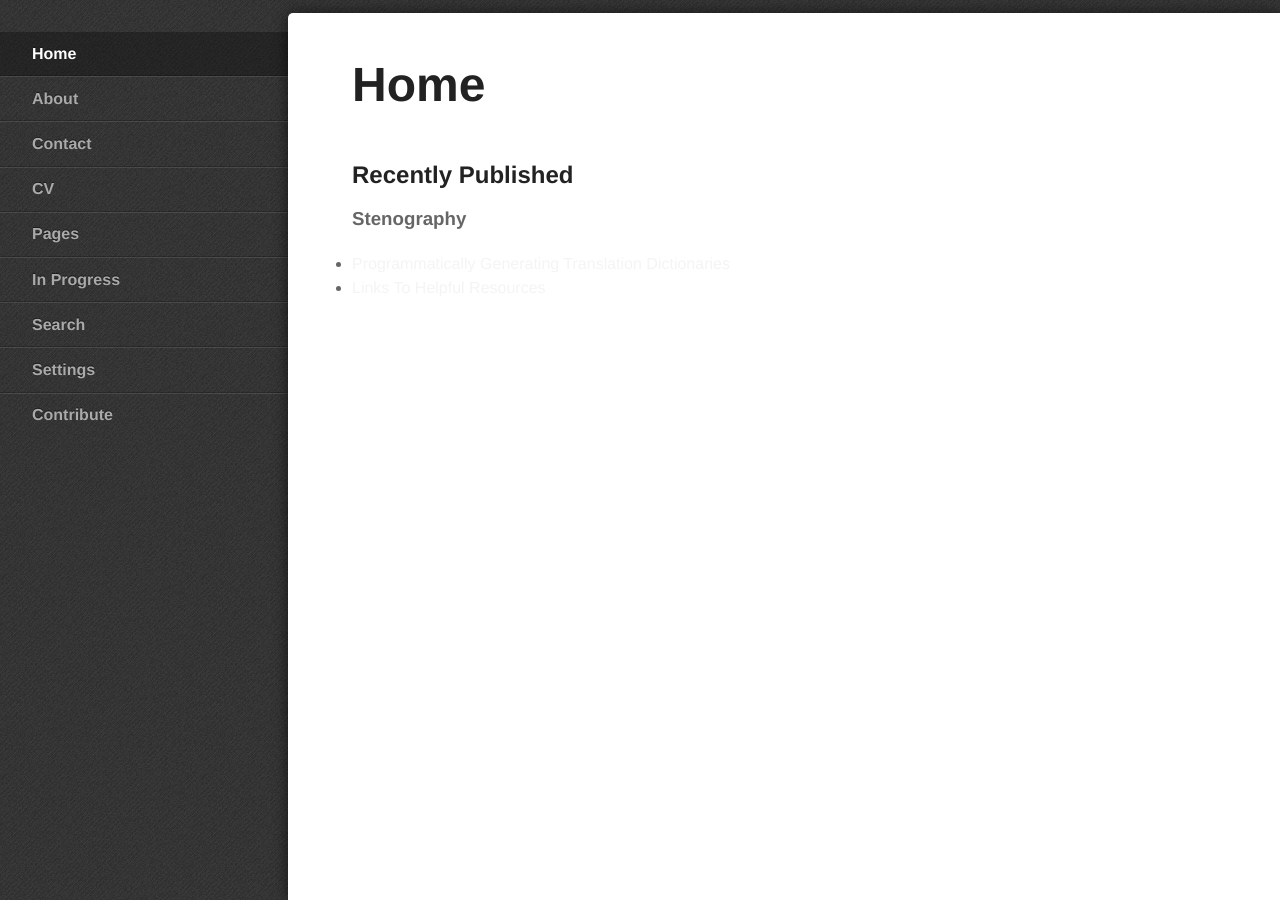
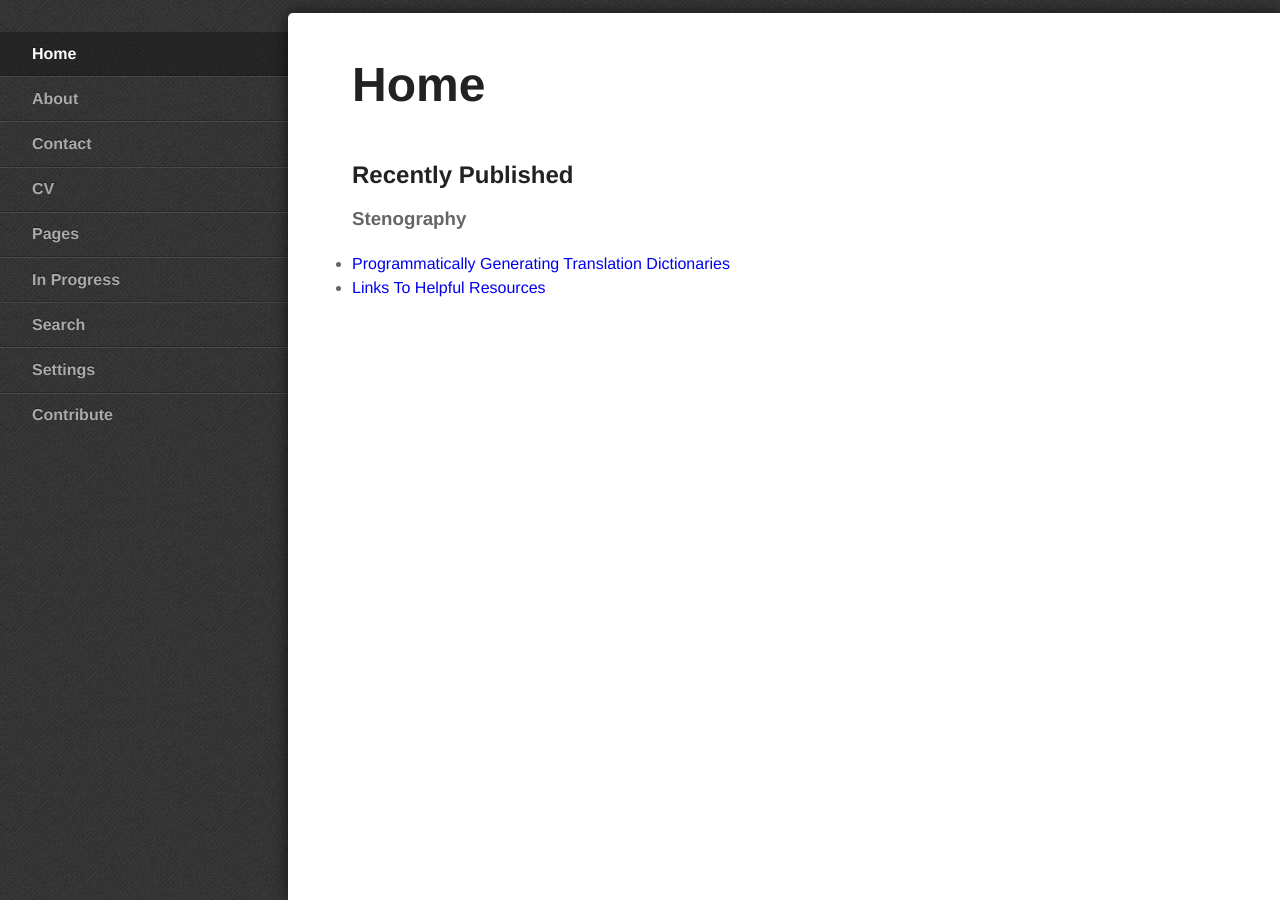
Before and after one commit to StevenTammen/StevenTammen.github.io, a Jekyll site: the page built from index.md, in a window 1280 px wide. Built offline with Jekyll 4.4.1, drawn with Linux system fonts in a browser that asks for light colours.

Commit message:
Update stylesheet.css

```diff
--- a/assets/stylesheets/stylesheet.css
+++ b/assets/stylesheets/stylesheet.css
@@ -81,11 +81,17 @@ p.intro {
 }
 
 a {
-    color: #f4f4f4;
+    color: #0000EE;
     text-decoration: none
 }
 
+a:visited {
+    color: #551A8B;
+    text-decoration: none;
+}
+
 a:active,a:hover {
+    color: #ff6347;
     outline: 0
 }
 
```
